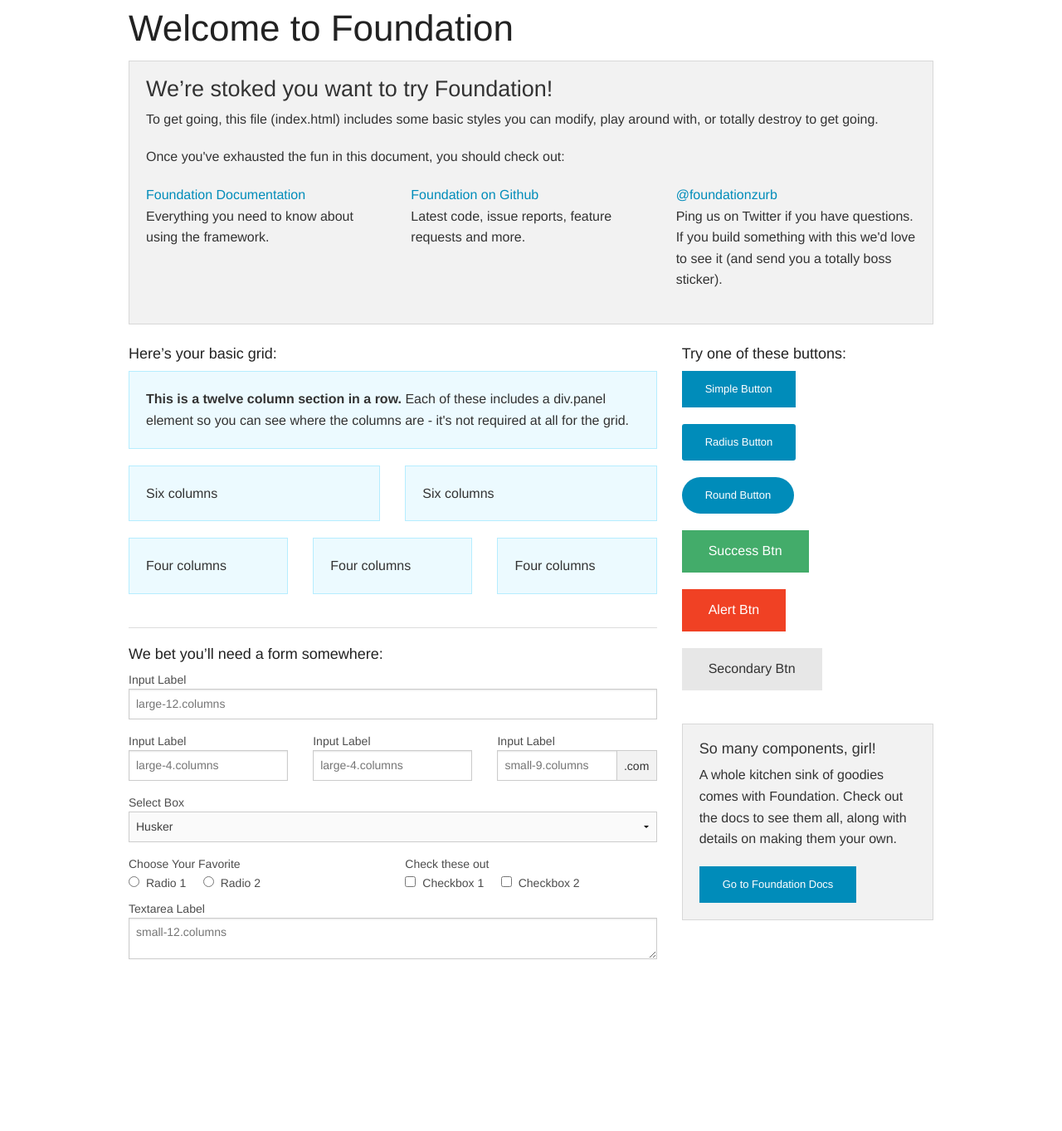
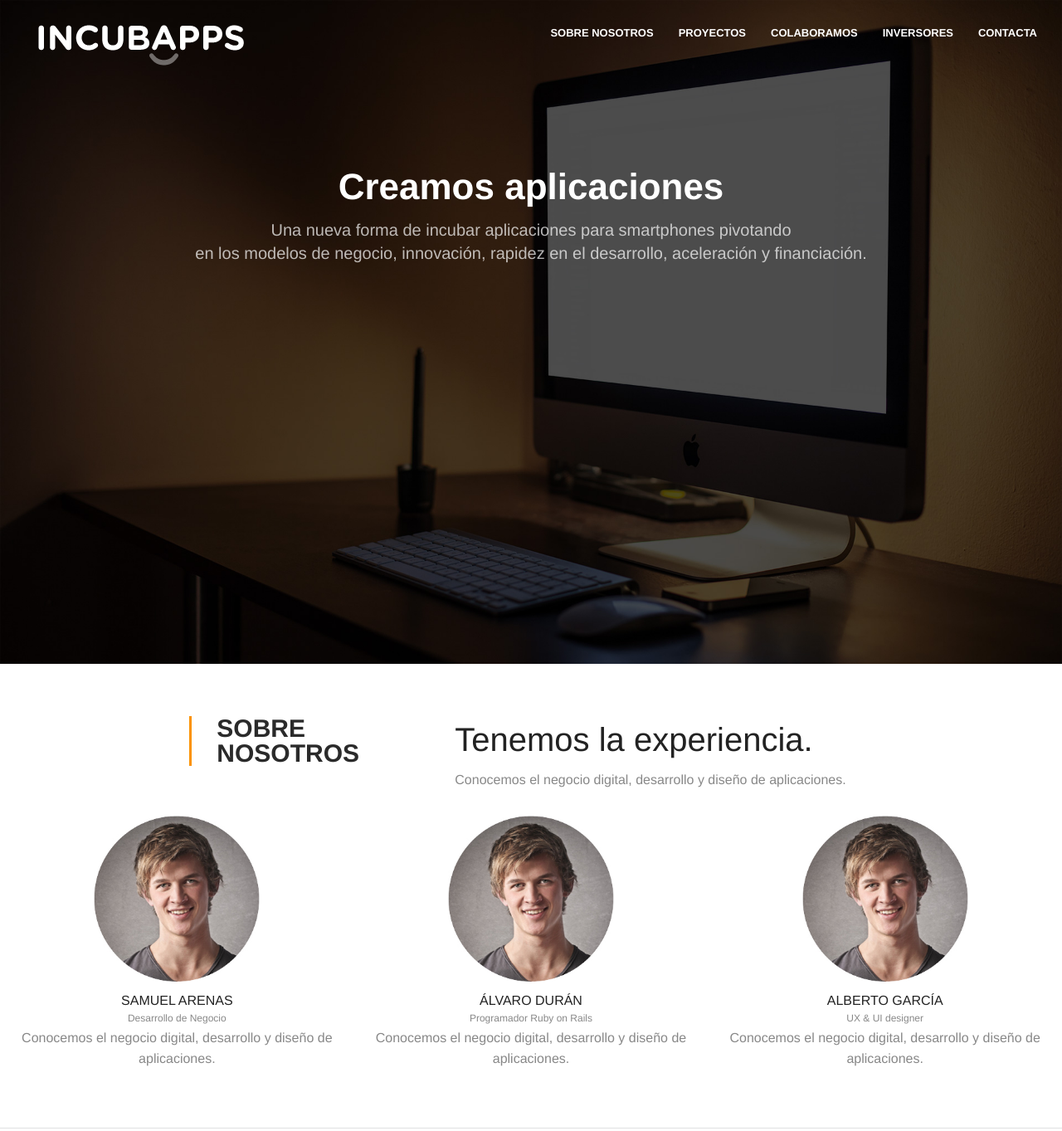
Before and after one commit to hermesdt-incubapps/hermesdt-incubapps.github.io, a website: page index.html in a window 1280 px wide. Shown: the top 1363 px of the page at 83% size. Before the commit the page ends 1172 px from the top, so only its background shows below. Drawn offline with Linux system fonts and the light colour scheme.

Commit message:
add first content

```diff
--- a/index.html
+++ b/index.html
@@ -1,160 +1,156 @@
 <!doctype html>
 <html class="no-js" lang="en">
-  <head>
+<head>
     <meta charset="utf-8" />
     <meta name="viewport" content="width=device-width, initial-scale=1.0" />
-    <title>Foundation</title>
+    <title>incubapps - Incubamos proyectos innnovadores</title>
     <link rel="stylesheet" href="stylesheets/app.css" />
     <script src="bower_components/modernizr/modernizr.js"></script>
-  </head>
-  <body>
-    <div class="row">
-      <div class="large-12 columns">
-        <h1>Welcome to Foundation</h1>
-      </div>
-    </div>
+</head>
+<body>
 
-    <div class="row">
-      <div class="large-12 columns">
-        <div class="panel">
-          <h3>We&rsquo;re stoked you want to try Foundation! </h3>
-          <p>To get going, this file (index.html) includes some basic styles you can modify, play around with, or totally destroy to get going.</p>
-          <p>Once you've exhausted the fun in this document, you should check out:</p>
-          <div class="row">
-            <div class="large-4 medium-4 columns">
-          <p><a href="http://foundation.zurb.com/docs">Foundation Documentation</a><br />Everything you need to know about using the framework.</p>
+    <header>
+        <div class="row">
+            <div class="small-12 columns">
+                <nav class="top-bar" data-topbar role="navigation">
+                    <ul class="title-area">
+                        <li class="name">
+                            <img src="images/logo-incubapps.png" width="" height="" alt="incubapps">
+                        </li>
+                        <li class="toggle-topbar menu-icon"><a href="#"><span>Menu</span></a></li>
+                    </ul>
+
+                    <section class="top-bar-section">
+                        <ul class="right">
+                            <li><a href="#about">Sobre nosotros</a></li>
+                            <li><a href="#projects">Proyectos</a></li>
+                            <li><a href="#colaborations">Colaboramos</a></li>
+                            <li><a href="#investment">Inversores</a></li>
+                            <li><a href="#contact">Contacta</a></li>
+                        </ul>
+                    </section>
+                </nav>
+            </div>
         </div>
-            <div class="large-4 medium-4 columns">
-              <p><a href="http://github.com/zurb/foundation">Foundation on Github</a><br />Latest code, issue reports, feature requests and more.</p>
-            </div>
-            <div class="large-4 medium-4 columns">
-              <p><a href="http://twitter.com/foundationzurb">@foundationzurb</a><br />Ping us on Twitter if you have questions. If you build something with this we'd love to see it (and send you a totally boss sticker).</p>
-            </div>
-          </div>
-        </div>
-      </div>
-    </div>
-
-    <div class="row">
-      <div class="large-8 medium-8 columns">
-        <h5>Here&rsquo;s your basic grid:</h5>
-        <!-- Grid Example -->
 
         <div class="row">
-          <div class="large-12 columns">
-            <div class="callout panel">
-              <p><strong>This is a twelve column section in a row.</strong> Each of these includes a div.panel element so you can see where the columns are - it's not required at all for the grid.</p>
+            <div class="small-10 small-centered text-center columns">
+                <h1>Creamos aplicaciones</h1>
+                <h2>Una nueva forma de incubar aplicaciones para smartphones pivotando <br>en los modelos de negocio, innovación, rapidez en el desarrollo, aceleración y financiación.</h2>
             </div>
-          </div>
         </div>
+    </header>
+
+
+    <!-- About us -->
+    <section id="about">
         <div class="row">
-          <div class="large-6 medium-6 columns">
-            <div class="callout panel">
-              <p>Six columns</p>
+            <div class="small-2 small-offset-2 columns">
+                <h3 class="section-title">SOBRE<br>NOSOTROS</h3>
             </div>
-          </div>
-          <div class="large-6 medium-6 columns">
-            <div class="callout panel">
-              <p>Six columns</p>
+
+            <div class="small-6 small-offset-1 columns end">
+                <h4 class="section-subtitle">Tenemos la experiencia.</h4>
+                <p>Conocemos el negocio digital, desarrollo y diseño de aplicaciones.</p>
             </div>
-          </div>
-        </div>
-        <div class="row">
-          <div class="large-4 medium-4 small-4 columns">
-            <div class="callout panel">
-              <p>Four columns</p>
-            </div>
-          </div>
-          <div class="large-4 medium-4 small-4 columns">
-            <div class="callout panel">
-              <p>Four columns</p>
-            </div>
-          </div>
-          <div class="large-4 medium-4 small-4 columns">
-            <div class="callout panel">
-              <p>Four columns</p>
-            </div>
-          </div>
         </div>
 
-        <hr />
+        <div class="row">
+            <div class="small-4 text-center columns">
+                <img src="images/team.jpg" width="200" height="200" alt="Samuel Arenas">
+                <p class="name">Samuel Arenas</p>
+                <p class="job">Desarrollo de Negocio</p>
+                <p>Conocemos el negocio digital, desarrollo y diseño de aplicaciones.</p>
+            </div>
+            <div class="small-4 text-center columns">
+                <img src="images/team.jpg" width="200" height="200" alt="Álvaro Durán">
+                <p class="name">Álvaro Durán</p>
+                <p class="job">Programador Ruby on Rails</p>
+                <p>Conocemos el negocio digital, desarrollo y diseño de aplicaciones.</p>
+            </div>
+            <div class="small-4 text-center columns">
+                <img src="images/team.jpg" width="200" height="200" alt="Alberto García">
+                <p class="name">Alberto García</p>
+                <p class="job">UX & UI designer</p>
+                <p>Conocemos el negocio digital, desarrollo y diseño de aplicaciones.</p>
+            </div>
+        </div>
+    </section>
+    <!-- /. About us -->
 
-        <h5>We bet you&rsquo;ll need a form somewhere:</h5>
-        <form>
-          <div class="row">
-            <div class="large-12 columns">
-              <label>Input Label</label>
-              <input type="text" placeholder="large-12.columns" />
+    <!-- Projects -->
+    <section id="projects">
+        <div class="row">
+            <div class="small-6 small-offset-2 columns">
+                <h3 class="section-title">NUESTROS<br>PROYECTOS</h3>
+                <h4 class="section-subtitle">Desarrollo ágil.</h4>
+                <p>Incubamos proyectos propios y trabajamos en sectores de alto rendimiento.</p>
+
+                <div class="row">
+                    <div class="small-6 columns">
+                        <ul>
+                            <li>
+                                <img src="images/list.jpg" class="left">
+                                <p class="sector">SALUD</p>
+                                <p>This is Photoshop's version  of Lorem Ipsum. Proin gravida nibh vel velit auctor aliquet. Aenean sollicitudin.</p>
+                            </li>
+
+                            <li>
+                                <img src="images/list.jpg" class="left">
+                                <p class="sector">SOCIAL</p>
+                                <p>This is Photoshop's version  of Lorem Ipsum. Proin gravida nibh vel velit auctor aliquet. Aenean sollicitudin.</p>
+                            </li>
+
+                            <li>
+                                <img src="images/list.jpg" class="left">
+                                <p class="sector">FINANZAS</p>
+                                <p>This is Photoshop's version  of Lorem Ipsum. Proin gravida nibh vel velit auctor aliquet. Aenean sollicitudin.</p>
+                            </li>
+                        </ul>
+                    </div>
+
+                    <div class="small-6 columns">
+                        <ul>
+                            <li>
+                                <img src="images/list.jpg" class="left">
+                                <p class="sector">TERCERA EDAD</p>
+                                <p>This is Photoshop's version  of Lorem Ipsum. Proin gravida nibh vel velit auctor aliquet. Aenean sollicitudin.</p>
+                            </li>
+
+                            <li>
+                                <img src="images/list.jpg" class="left">
+                                <p class="sector">COMPARADORES</p>
+                                <p>This is Photoshop's version  of Lorem Ipsum. Proin gravida nibh vel velit auctor aliquet. Aenean sollicitudin.</p>
+                            </li>
+
+                            <li>
+                                <img src="images/list.jpg" class="left">
+                                <p class="sector">ACTIVIDAD FÍSICA</p>
+                                <p>This is Photoshop's version  of Lorem Ipsum. Proin gravida nibh vel velit auctor aliquet. Aenean sollicitudin.</p>
+                            </li>
+                        </ul>
+                    </div>
+                </div>
             </div>
-          </div>
-          <div class="row">
-            <div class="large-4 medium-4 columns">
-              <label>Input Label</label>
-              <input type="text" placeholder="large-4.columns" />
+
+            <div class="small-4 columns">
+                <img src="images/example.jpg">
             </div>
-            <div class="large-4 medium-4 columns">
-              <label>Input Label</label>
-              <input type="text" placeholder="large-4.columns" />
+        </div>
+    </section>
+    <!-- /. Projects -->
+
+    <!-- Colaborations -->
+    <section id="colaborations">
+        <div class="row">
+            <div class="small-10 small-centered columns text-center">
+                <h4 class="section-subtitle">Ayudamos a emprendedores a lanzar sus ideas.</h4>
+                <p>Ayudamos a empresas en su estrategia y desarrollo Mobile.</p>
             </div>
-            <div class="large-4 medium-4 columns">
-              <div class="row collapse">
-                <label>Input Label</label>
-                <div class="small-9 columns">
-                  <input type="text" placeholder="small-9.columns" />
-                </div>
-                <div class="small-3 columns">
-                  <span class="postfix">.com</span>
-                </div>
-              </div>
-            </div>
-          </div>
-          <div class="row">
-            <div class="large-12 columns">
-              <label>Select Box</label>
-              <select>
-                <option value="husker">Husker</option>
-                <option value="starbuck">Starbuck</option>
-                <option value="hotdog">Hot Dog</option>
-                <option value="apollo">Apollo</option>
-              </select>
-            </div>
-          </div>
-          <div class="row">
-            <div class="large-6 medium-6 columns">
-              <label>Choose Your Favorite</label>
-              <input type="radio" name="pokemon" value="Red" id="pokemonRed"><label for="pokemonRed">Radio 1</label>
-              <input type="radio" name="pokemon" value="Blue" id="pokemonBlue"><label for="pokemonBlue">Radio 2</label>
-            </div>
-            <div class="large-6 medium-6 columns">
-              <label>Check these out</label>
-              <input id="checkbox1" type="checkbox"><label for="checkbox1">Checkbox 1</label>
-              <input id="checkbox2" type="checkbox"><label for="checkbox2">Checkbox 2</label>
-            </div>
-          </div>
-          <div class="row">
-            <div class="large-12 columns">
-              <label>Textarea Label</label>
-              <textarea placeholder="small-12.columns"></textarea>
-            </div>
-          </div>
-        </form>
-      </div>
+        </div>
+    </section>
+    <!-- /. Colaborations -->
 
-      <div class="large-4 medium-4 columns">
-        <h5>Try one of these buttons:</h5>
-        <p><a href="#" class="small button">Simple Button</a><br/>
-        <a href="#" class="small radius button">Radius Button</a><br/>
-        <a href="#" class="small round button">Round Button</a><br/>
-        <a href="#" class="medium success button">Success Btn</a><br/>
-        <a href="#" class="medium alert button">Alert Btn</a><br/>
-        <a href="#" class="medium secondary button">Secondary Btn</a></p>
-        <div class="panel">
-          <h5>So many components, girl!</h5>
-          <p>A whole kitchen sink of goodies comes with Foundation. Check out the docs to see them all, along with details on making them your own.</p>
-          <a href="http://foundation.zurb.com/docs/" class="small button">Go to Foundation Docs</a>
-        </div>
-      </div>
-    </div>
 
     <script src="bower_components/jquery/dist/jquery.min.js"></script>
     <script src="bower_components/foundation/js/foundation.min.js"></script>
--- a/scss/_incubapps.scss
+++ b/scss/_incubapps.scss
@@ -0,0 +1,145 @@
+// Custom SCSS for incubapps
+
+.row {
+	max-width: 100%; // Delete padding in rows for mobile
+}
+
+[class*="column"] + [class*="column"].centered:last-child { float: none; }
+
+header {
+	background: url('../images/bg-header.jpg') no-repeat top center;
+	height: 100%;
+	background-size: cover;
+
+	.name {
+		padding: 30px;
+	}
+
+	h1 {
+		color: white;
+		font-weight: bold;
+		margin-top: 10%;
+	}
+
+	h2 {
+		color: rgba(255,255,255,.7);
+		font-size: 20px;
+	}
+}
+
+h3 {
+	font-weight: bold;
+	line-height: 1;
+	font-size: 30px;
+
+	&.section-title {
+		color: #2a2a2a;
+		text-transform: uppercase;
+		border-left: 3px solid #fb9300;
+		padding-left: 30px;
+	}
+}
+
+#about {
+	margin-top: 60px;
+	border-bottom: 1px solid #dfe0e1;
+	min-height: 500px;
+
+	.name {
+		color: #222;
+		text-transform: uppercase;
+	}
+
+	.job {
+		font-size: 12px;
+	}
+
+	img {
+		margin: 30px 0 10px 0;
+	}
+}
+
+#projects {
+	margin-top: 60px;
+	border-bottom: 1px solid #dfe0e1;
+	min-height: 500px;
+
+	ul {
+		margin-top: 30px;
+		list-style-type: none;
+
+		li {
+			min-height: 140px;
+
+			p {
+				font-size: 12px;
+			}
+
+			.sector {
+				font-weight: bold;
+				color: #2a2a2a;
+			}
+
+		}
+
+		img {
+			padding-right: 30px;
+		}
+	}
+}
+
+#colaborations {
+	margin-top: 60px;
+	border-bottom: 1px solid #dfe0e1;
+	min-height: 500px;
+}
+
+.section-subtitle {
+	font-size: 40px;
+}
+
+p {
+	color: #888;
+	margin-bottom: 0;
+}
+
+.top-bar {
+	overflow: hidden;
+	height: 90px;
+	line-height: 60px;
+	position: relative;
+	background: none;
+	margin-bottom: 0;
+}
+
+.top-bar-section ul {
+	padding-top: 10px;
+}
+
+.top-bar-section ul li {
+	background: none;
+}
+
+.top-bar-section ul li > a {
+	display: block;
+	width: 100%;
+	color: white;
+	padding: 12px 0 12px 0;
+	padding-left: 15px;
+	font-family: "Helvetica Neue", Helvetica, Roboto, Arial, sans-serif;
+	font-size: 0.8125rem;
+	font-weight: bold;
+	text-transform: uppercase;
+}
+
+.top-bar-section li:not(.has-form) a:not(.button), .top-bar-section li:not(.has-form) a:not(.btn) {
+	padding: 0 15px;
+	line-height: 60px;
+	background: none;
+
+	&:hover {
+		background: none;
+		background-color: transparent;
+		color: rgba(255,255,255,0.7);
+	}
+}
```
Also changed, not shown: images/bg-header.jpg (added), images/example.jpg (added), images/list.jpg (added), images/logo-incubapps.png (added), images/team.jpg (added), stylesheets/app.css.
